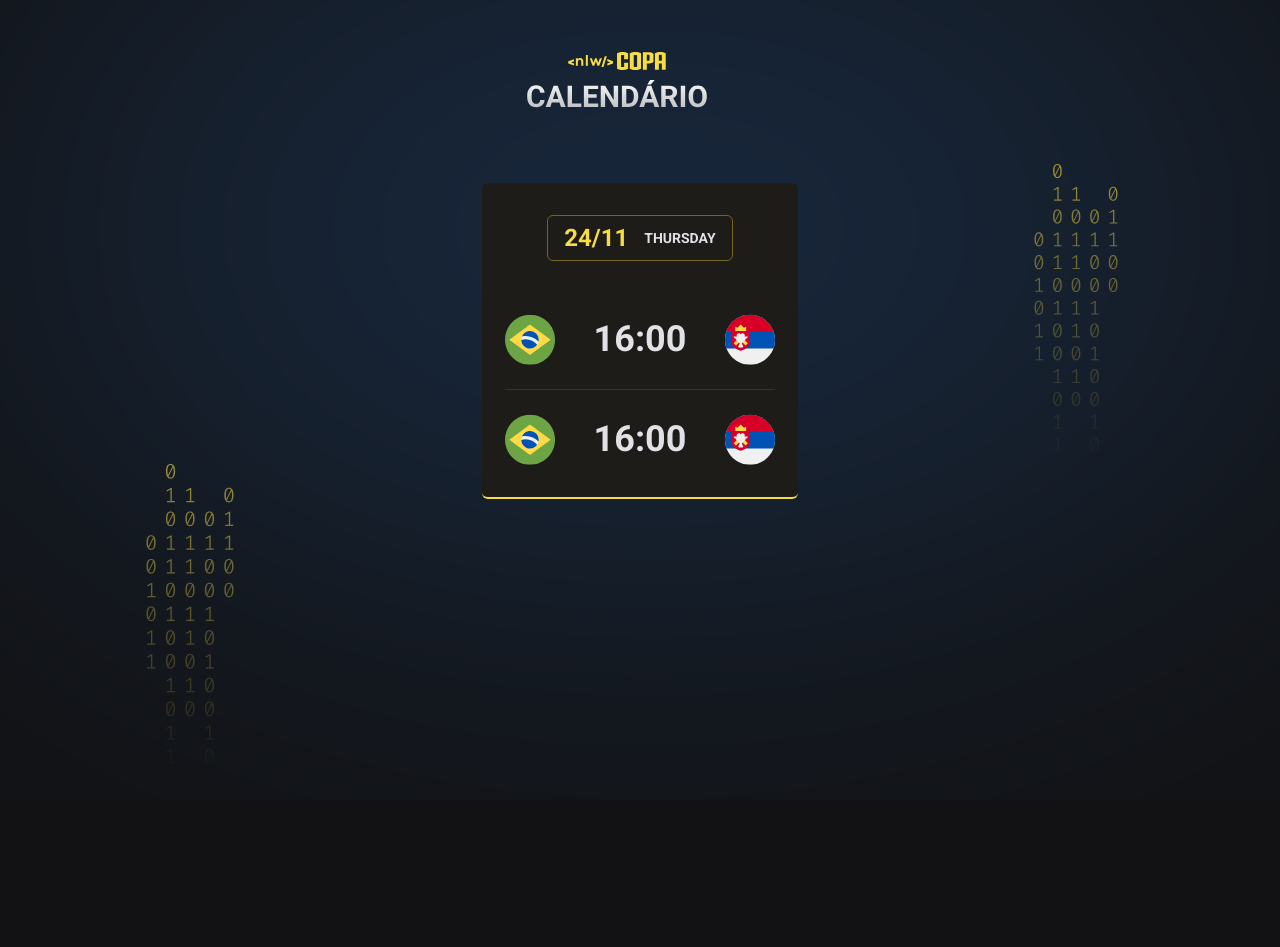
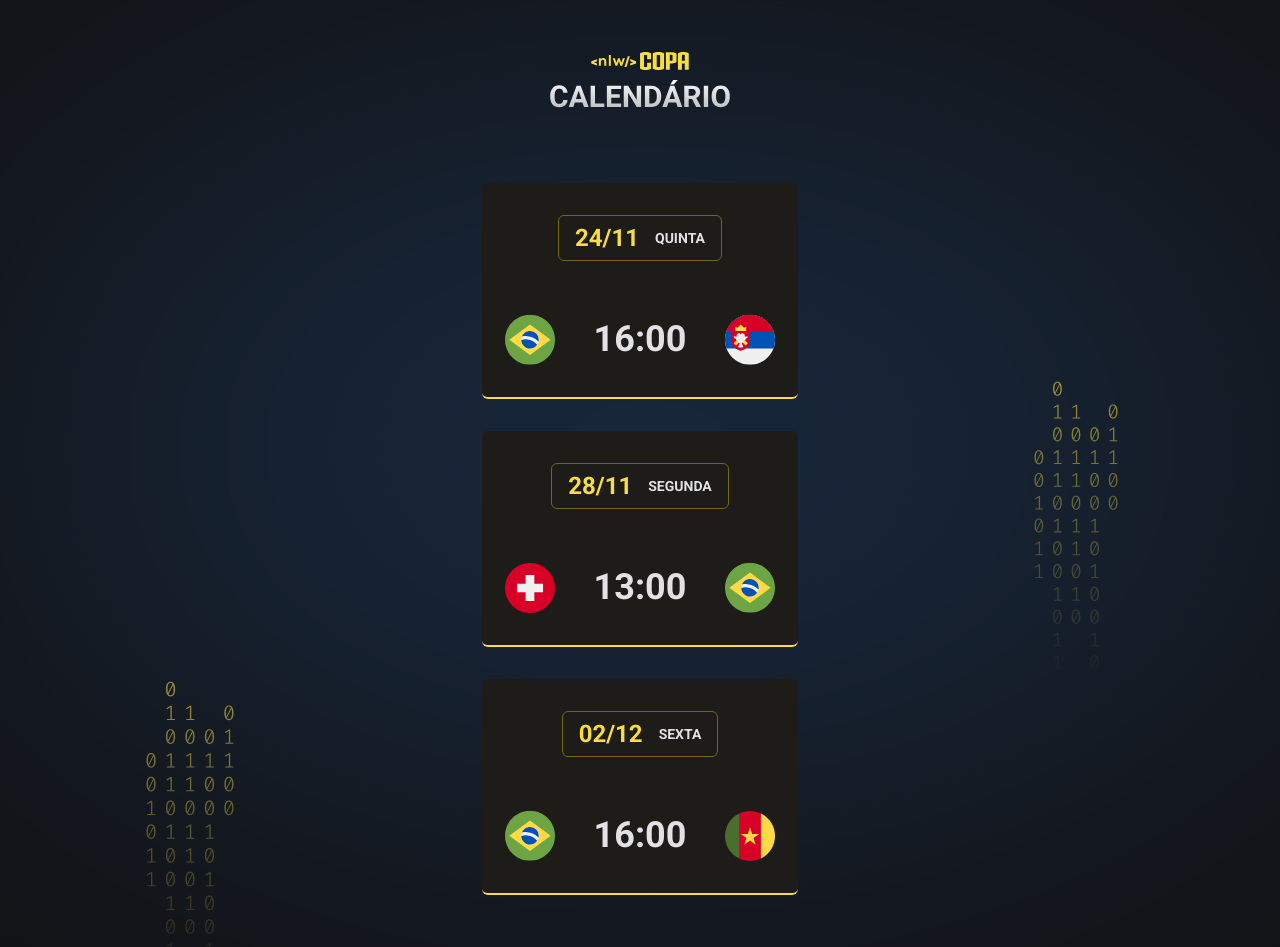
Before and after one commit to lucascpedroso/nlw-WorldCup, a plain HTML site: page index.html in a window 1280 px wide. Before the commit the page ends 800 px from the top, so only its background shows below. Drawn offline with Linux system fonts and the light colour scheme.

Commit message:
add JavaScript

```diff
--- a/index.html
+++ b/index.html
@@ -12,27 +12,8 @@
     </head>
     <body>
         <div id="app">
-            <header>
-                <img src="assets/logo.svg" alt="">
-            </header>
 
-            <main class="cards">
-                <div class="card">
-                    <h2>24/11 <span>thursday</span></h2>
-                    <ul>
-                        <li>
-                            <img src="assets/icon-brazil.svg" alt="Brazil's flag">
-                            <strong>16:00</strong>
-                            <img src="assets/icon-serbia.svg" alt=" Serbia's flag">
-                        </li>
-                        <li>
-                            <img src="assets/icon-brazil.svg" alt="Brazil's flag">
-                            <strong>16:00</strong>
-                            <img src="assets/icon-serbia.svg" alt=" Serbia's flag">
-                        </li>
-                    </ul>
-                </div>
-            </main>
         </div>
+       <script src="./main.js"></script>
     </body>
 </html>
--- /dev/null
+++ b/main.js
@@ -0,0 +1,36 @@
+function createGame(player1, hour, player2) {
+  return `
+    <li>
+      <img src="assets/icon-${player1}.svg"
+      alt="${player1}'s flag">
+      <strong>${hour}</strong>
+      <img src="assets/icon-${player2}.svg"
+      alt=" ${player2}'s flag">
+    </li>
+  `
+}
+
+function createCard(date, day, games) {
+  return `
+  <div class="card">
+    <h2>${date} <span>${day}</span></h2>
+    <ul>
+      ${games}
+    </ul>
+  </div>
+  `
+}
+
+document.querySelector('#app').innerHTML = `
+<header>
+  <img src="assets/logo.svg" alt="">
+</header>
+<main id="cards">
+  ${createCard("24/11", "quinta", createGame
+  ('brazil', '16:00', 'serbia'))}
+  ${createCard("28/11", "segunda", createGame
+  ('switzerland', '13:00', 'brazil'))}
+  ${createCard("02/12", "sexta", createGame
+  ('brazil', '16:00', 'cameroon'))}
+</main>
+`
--- a/style.css
+++ b/style.css
@@ -26,6 +26,14 @@ body * {
 
 header {
   margin-bottom: 63px;
+  text-align: center;
+  background-position-y: -715;
+}
+
+#cards {
+  display: flex;
+  flex-direction: column;
+  gap: 32px;
 }
 
 .card {
```
Also changed, not shown: assets/icon-cameroon.svg (added), assets/icon-switzerland.svg (added).
